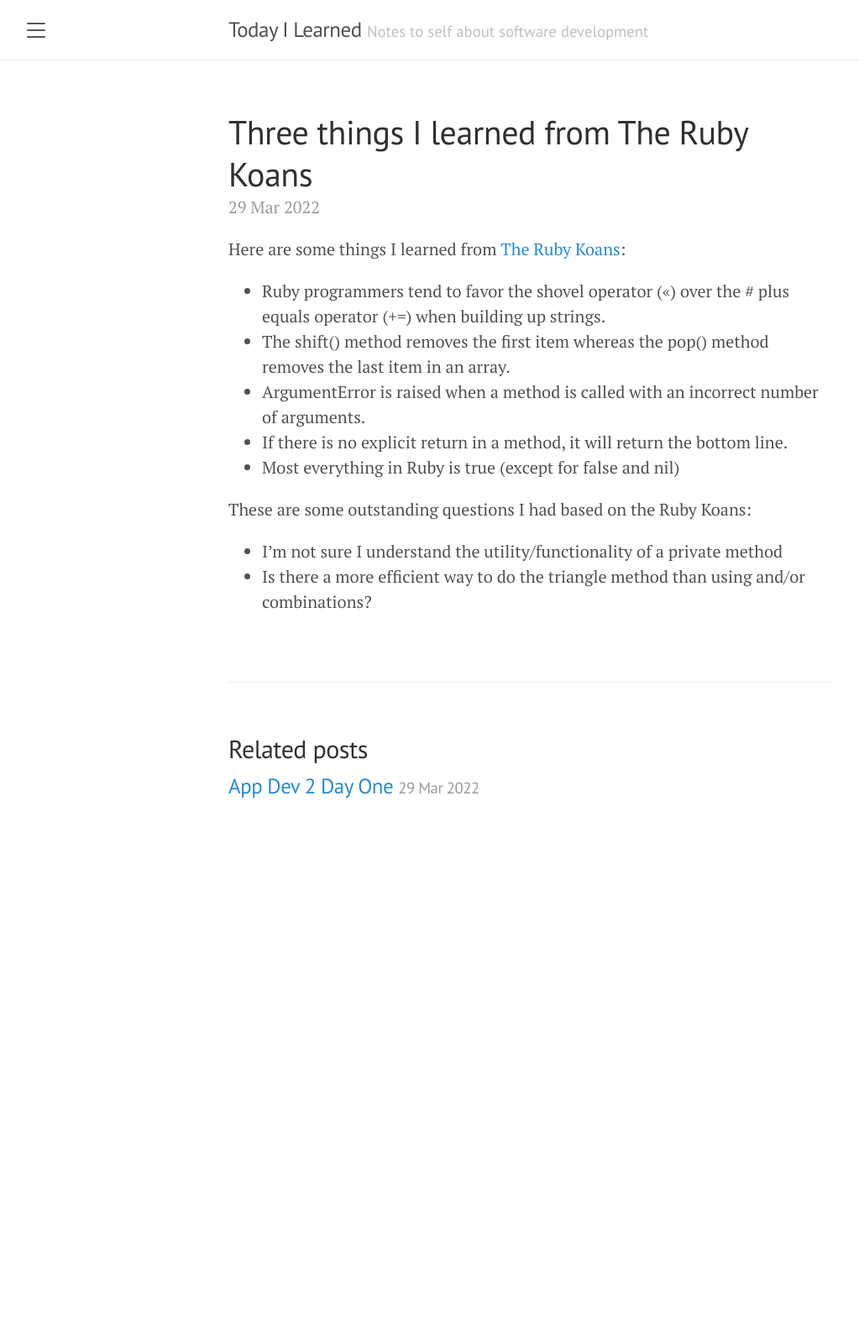
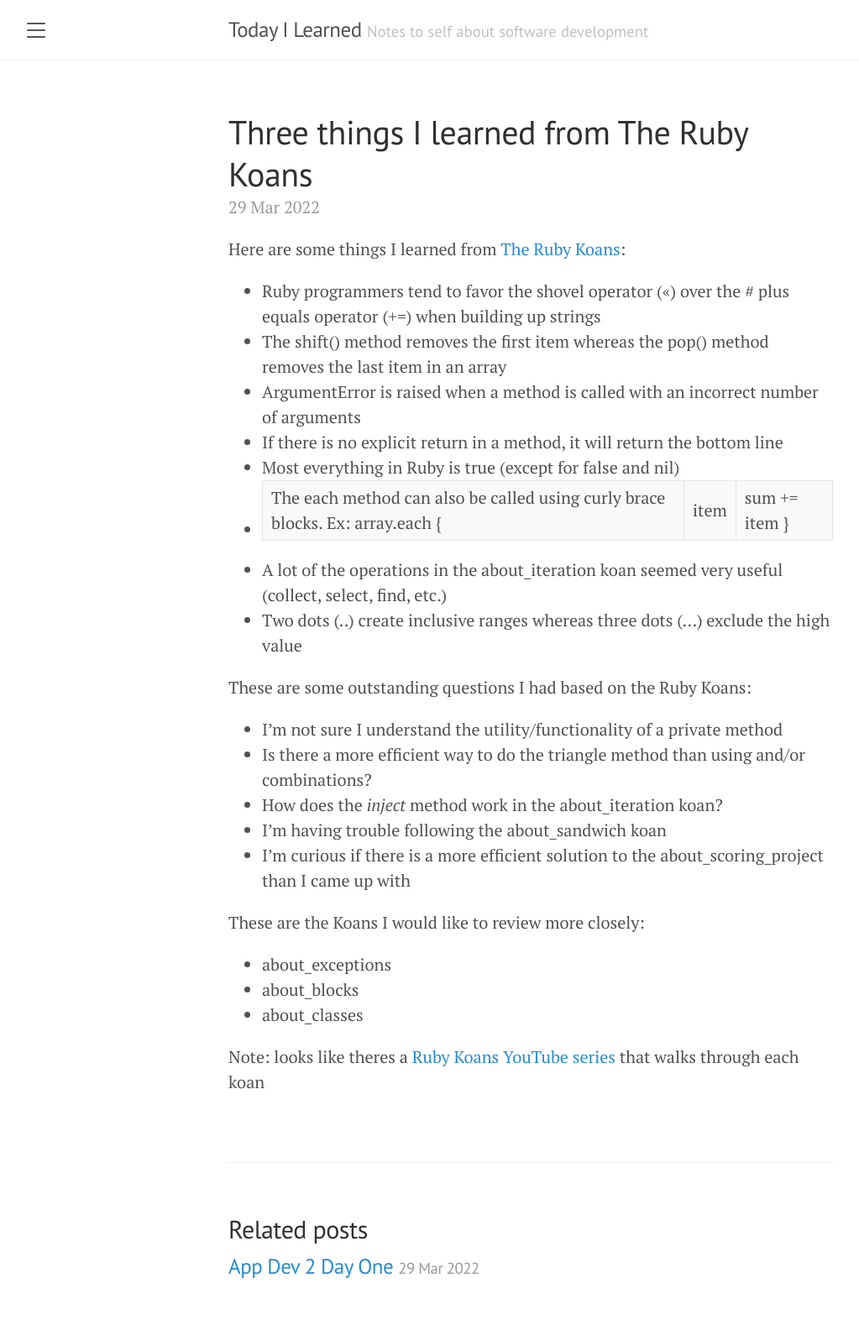
Before and after one commit to cbulzoni/journal, a Jekyll site: the page built from _posts/2022-03-29-three-things-i-learned-from-the-ruby-koans.md, in a window 1280 px wide. Shown: the whole page at 84% size, without its empty margins (8-1031 px from the left). Built offline with Jekyll 4.4.1, drawn with Linux system fonts in a browser that asks for light colours; before the commit the page ends 1012 px from its top, so only the background shows below that.

Commit message:
Update 2022-03-29-three-things-i-learned-from-the-ruby-koans.md

```diff
--- a/_posts/2022-03-29-three-things-i-learned-from-the-ruby-koans.md
+++ b/_posts/2022-03-29-three-things-i-learned-from-the-ruby-koans.md
@@ -5,13 +5,27 @@ title: Three things I learned from The Ruby Koans
 
 Here are some things I learned from [The Ruby Koans](http://rubykoans.com/):
 
- - Ruby programmers tend to favor the shovel operator (<<) over the # plus equals operator (+=) when building up strings.
- - The shift() method removes the first item whereas the pop() method removes the last item in an array.
- - ArgumentError is raised when a method is called with an incorrect number of arguments.
- - If there is no explicit return in a method, it will return the bottom line.
+ - Ruby programmers tend to favor the shovel operator (<<) over the # plus equals operator (+=) when building up strings
+ - The shift() method removes the first item whereas the pop() method removes the last item in an array
+ - ArgumentError is raised when a method is called with an incorrect number of arguments
+ - If there is no explicit return in a method, it will return the bottom line
  - Most everything in Ruby is true (except for false and nil)
+ - The each method can also be called using curly brace blocks. Ex: array.each { |item| sum += item }
+ - A lot of the operations in the about_iteration koan seemed very useful (collect, select, find, etc.)
+ - Two dots (..) create inclusive ranges whereas three dots (...) exclude the high value
 
 These are some outstanding questions I had based on the Ruby Koans:
 
  - I'm not sure I understand the utility/functionality of a private method
  - Is there a more efficient way to do the triangle method than using and/or combinations?
+ - How does the _inject_ method work in the about_iteration koan?
+ - I'm having trouble following the about_sandwich koan
+ - I'm curious if there is a more efficient solution to the about_scoring_project than I came up with
+
+These are the Koans I would like to review more closely:
+
+ - about_exceptions
+ - about_blocks
+ - about_classes
+
+Note: looks like theres a [Ruby Koans YouTube series](https://www.youtube.com/watch?v=H0jPLFE17do&list=PL3vpzVxKa3PiKKQf5HeXJJGZO-M1MVyfi) that walks through each koan
```
